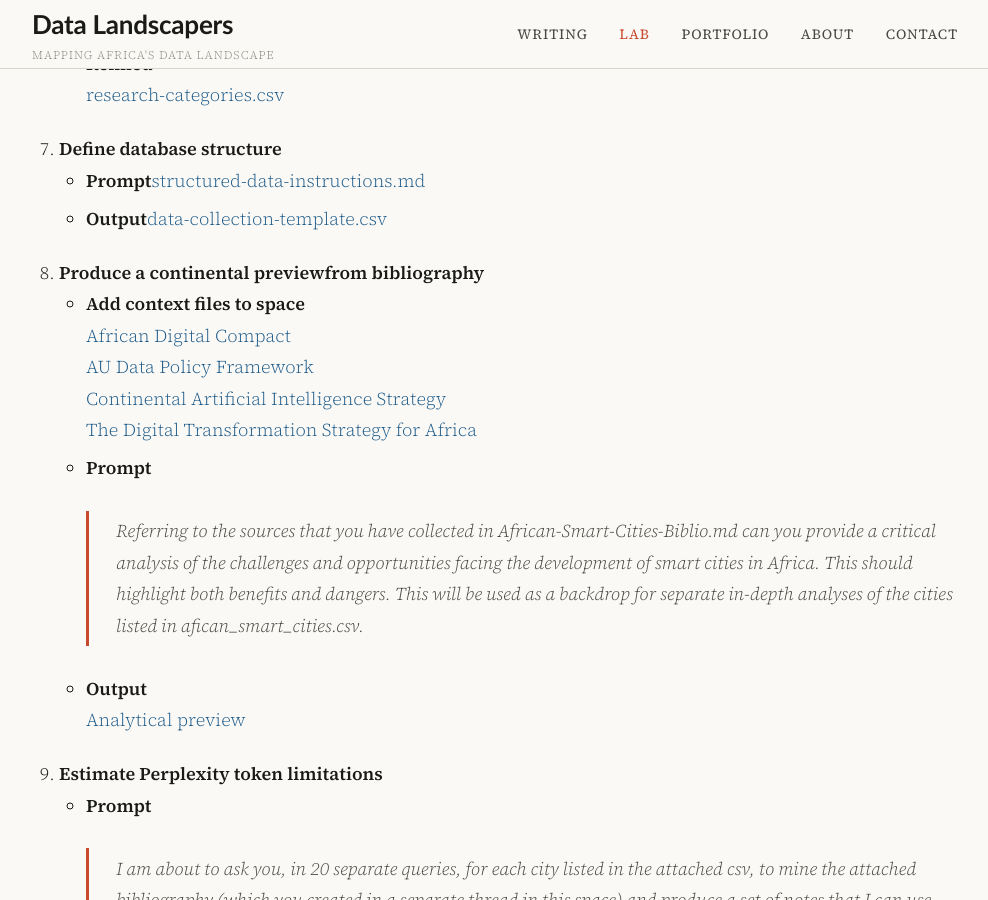
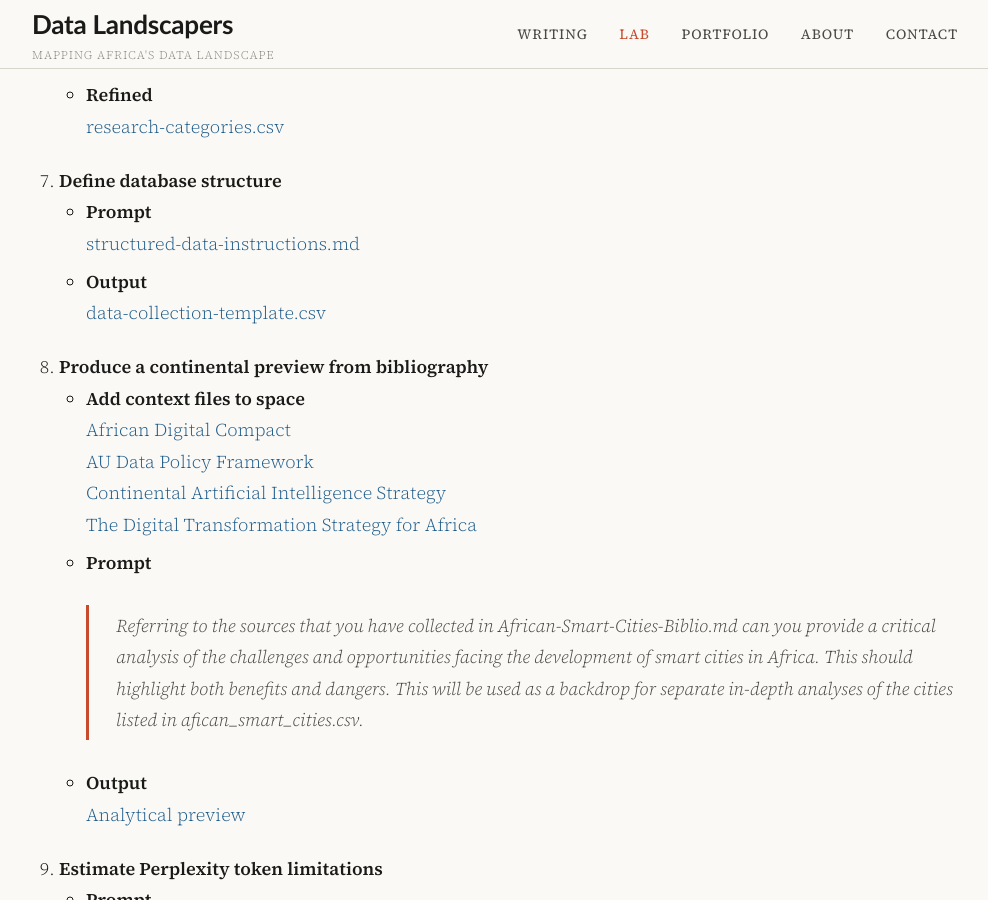
Before and after one commit to data-landscapers/data-landscapers.github.io, a Jekyll site: the page built from _lab/2026-01-08-smart-cities-methodology.md, in a window 1280 px wide and 900 px high, scrolled down 2088 px. Shown: the whole window, without its empty margins (145-1133 px from the left). Built offline with Jekyll 4.4.1, drawn with Linux system fonts in a browser that asks for light colours.

Commit message:
Update 2026-01-08-smart-cities-methodology.md

```diff
--- a/_lab/2026-01-08-smart-cities-methodology.md
+++ b/_lab/2026-01-08-smart-cities-methodology.md
@@ -33,8 +33,8 @@
     -  **Output**
         [news-sources.md](https://drive.google.com/file/d/1Qy5qkWgN6gn9-5rPoAz4CingK_ut0lu1/view?usp=drive_link)
 5.  **Select cities to include in the study**
-    -  **Output**Overall ranking from [African Smart City Index 2024](https://smart-cities.africa/wp-content/uploads/2025/05/African-Smart-City-Index-2024-min.pdf)
-        [cities.csv](https://drive.google.com/file/d/1giL89kJn2oI9Tg20mAZknRsBFrEzhOxe/view?usp=drive_link)
+    -  **Output**
+         Overall ranking from [African Smart City Index 2024](https://smart-cities.africa/wp-content/uploads/2025/05/African-Smart-City-Index-2024-min.pdf) [cities.csv](https://drive.google.com/file/d/1giL89kJn2oI9Tg20mAZknRsBFrEzhOxe/view?usp=drive_link)
 6.  **Define analytical categories**
     -  **Prompt**
         > I need to break my evidence down into a set of comparable categories, Included in this will be a checklist of potential features - eg broadband availability, transport, surveillance, etc. can you provide me with a list of all features that can be described elements of a smart city
@@ -43,9 +43,11 @@
     -  **Refined**
         [research-categories.csv](https://drive.google.com/file/d/1fRVEga9S1_2h6hJAerh8d6h_VsM9zRj6/view?usp=drive_link)
 7.  **Define database structure**
-    -  **Prompt**[structured-data-instructions.md](https://drive.google.com/file/d/1DqpUJjKTKWsjHpPTcWOxgTJNtbMiQ6iY/view?usp=drive_link)
-    -  **Output**[data-collection-template.csv](https://drive.google.com/file/d/1Hu3E012lOH1WfJYKAo9vmhoFRDE71Ee0/view?usp=drive_link)
-8.  **Produce a continental previewfrom bibliography**
+    -  **Prompt**
+        [structured-data-instructions.md](https://drive.google.com/file/d/1DqpUJjKTKWsjHpPTcWOxgTJNtbMiQ6iY/view?usp=drive_link)
+    -  **Output**
+        [data-collection-template.csv](https://drive.google.com/file/d/1Hu3E012lOH1WfJYKAo9vmhoFRDE71Ee0/view?usp=drive_link)
+8.  **Produce a continental preview from bibliography**
     -  **Add context files to space**
         [African Digital Compact](https://drive.google.com/file/d/1K54S_c_SLkRKD8TN4m66WPOTbJJccRKN/view?usp=drive_link)
         [AU Data Policy Framework](https://drive.google.com/file/d/1IAVRrRaeWyiaTlKpVF0FRYyA5eEZNB3t/view?usp=drive_link)
@@ -73,18 +75,20 @@
     -  **Example Output**
         [Nairobi-news.md](https://drive.google.com/file/d/176nk5jDBSM80M6Kwomsz3p8bU7qOqtA5/view?usp=drive_link)
 12. Merge bibliographic and news notes
-    -  **Upload city notes to thread (example)**[Nairobi-biblio.md](https://drive.google.com/file/d/1yoy3bnMjnDFRgAV_ueRKOwdH9PCo_8L3/view?usp=drive_link)
+    -  **Upload city notes to thread (example)**
+        [Nairobi-biblio.md](https://drive.google.com/file/d/1yoy3bnMjnDFRgAV_ueRKOwdH9PCo_8L3/view?usp=drive_link)
         [Nairobi-news.md](https://drive.google.com/file/d/176nk5jDBSM80M6Kwomsz3p8bU7qOqtA5/view?usp=drive_link)
     -  **Prompt**
-        Follow instructions in [notes-instructions.txt](https://drive.google.com/file/d/1q5mRJbF-KN1M_QIa1GT8TbixgnW7OA3Z/view?usp=drive_link) for [City_name]
+        > Follow instructions in [notes-instructions.txt](https://drive.google.com/file/d/1q5mRJbF-KN1M_QIa1GT8TbixgnW7OA3Z/view?usp=drive_link) for [City_name]
     -  **Example Output**
         [Nairobi-notes.md](https://drive.google.com/file/d/1uU1VEUv-mfPPeVKiZJULH3TBvm07rcyk/view?usp=drive_link)
 13. **Produce structured data for a city**
     -  **Upload city notes to thread (example)**
-[Nairobi-notes.md](https://drive.google.com/file/d/1uU1VEUv-mfPPeVKiZJULH3TBvm07rcyk/view?usp=drive_link)
+        [Nairobi-notes.md](https://drive.google.com/file/d/1uU1VEUv-mfPPeVKiZJULH3TBvm07rcyk/view?usp=drive_link)
     -  **Prompt**
          > Follow instructions in [structured-data-instructions.txt](https://drive.google.com/file/d/1hJsPBRwlHjq1cU9HJQps5a2LlMf-_rQh/view?usp=drive_link) for [City_name]
-    -  **Output (example)**[Nairobi-data.csv](https://drive.google.com/file/d/1AVLxGwgsqyEY1qvjrY6L4FbkfuPTLv8j/view?usp=drive_link)
+    -  **Output (example)**
+        [Nairobi-data.csv](https://drive.google.com/file/d/1AVLxGwgsqyEY1qvjrY6L4FbkfuPTLv8j/view?usp=drive_link)
 14. **Produce analysis for a city**
     -  **Upload city notes to thread (example)**
         Nairobi-data.csv
@@ -93,4 +97,5 @@
          > Follow the instructions in [smart-city-analysis-instructions.md](https://drive.google.com/file/d/1Ins9uwpGLT_-ZXbsHY8Rj9faqhTh25MS/view?usp=drive_link) for [City_name]
     -  **Example output**
         [Nairobi-analysis.md](https://drive.google.com/file/d/191oubXhNBKbZbEoMQShWMwMXygSBLTt6/view?usp=drive_link)
-    -  **Add notes as annex to analysis and convert to Word**[Nairobi-analysis.docx](https://docs.google.com/document/d/1jDUusI62MEZdR6EJDNNehNT8J_IqIzw9/edit?usp=drive_link&ouid=117923093939100282219&rtpof=true&sd=true)
+    -  **Add notes as annex to analysis and convert to Word**
+        [Nairobi-analysis.docx](https://docs.google.com/document/d/1jDUusI62MEZdR6EJDNNehNT8J_IqIzw9/edit?usp=drive_link&ouid=117923093939100282219&rtpof=true&sd=true)
```
